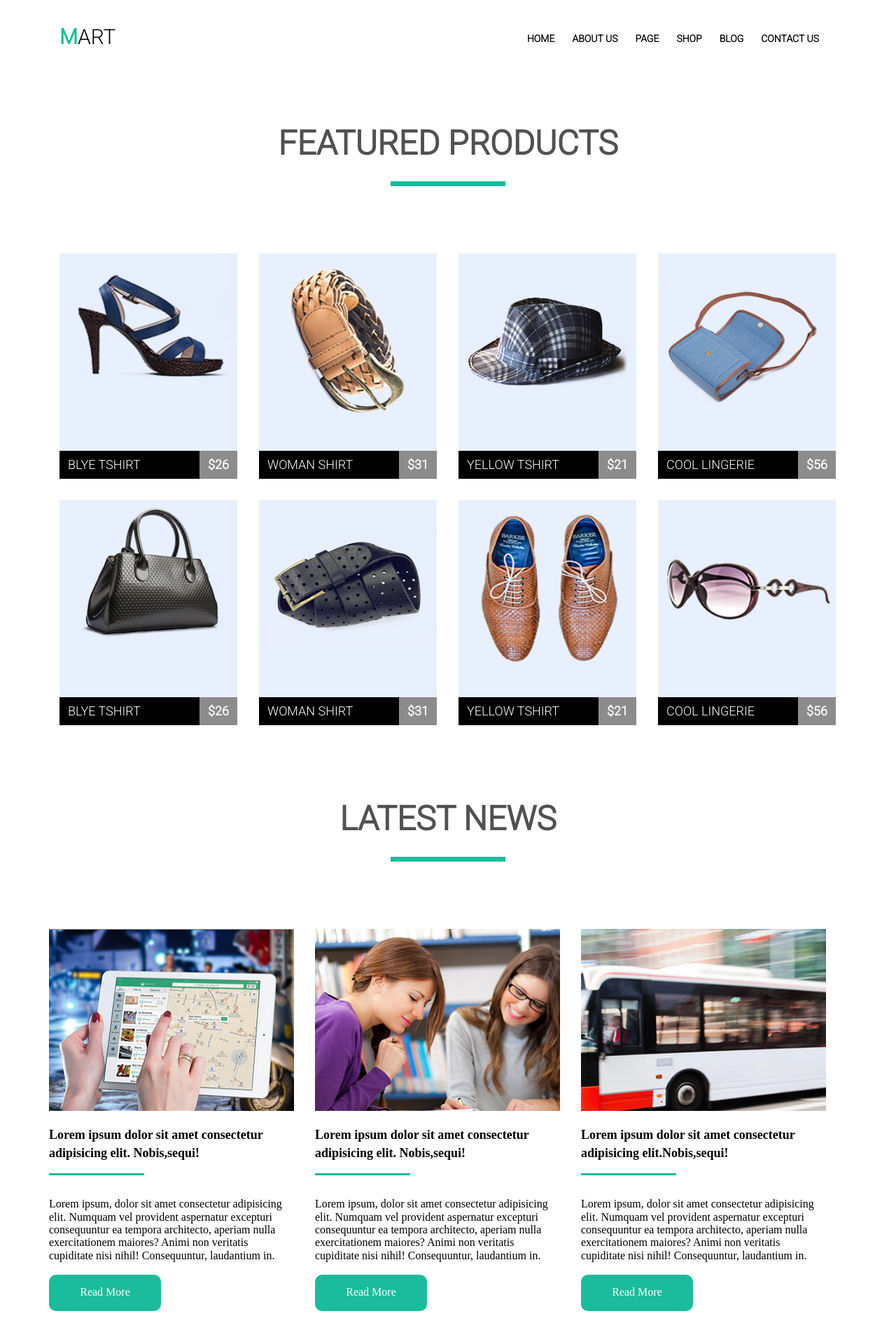
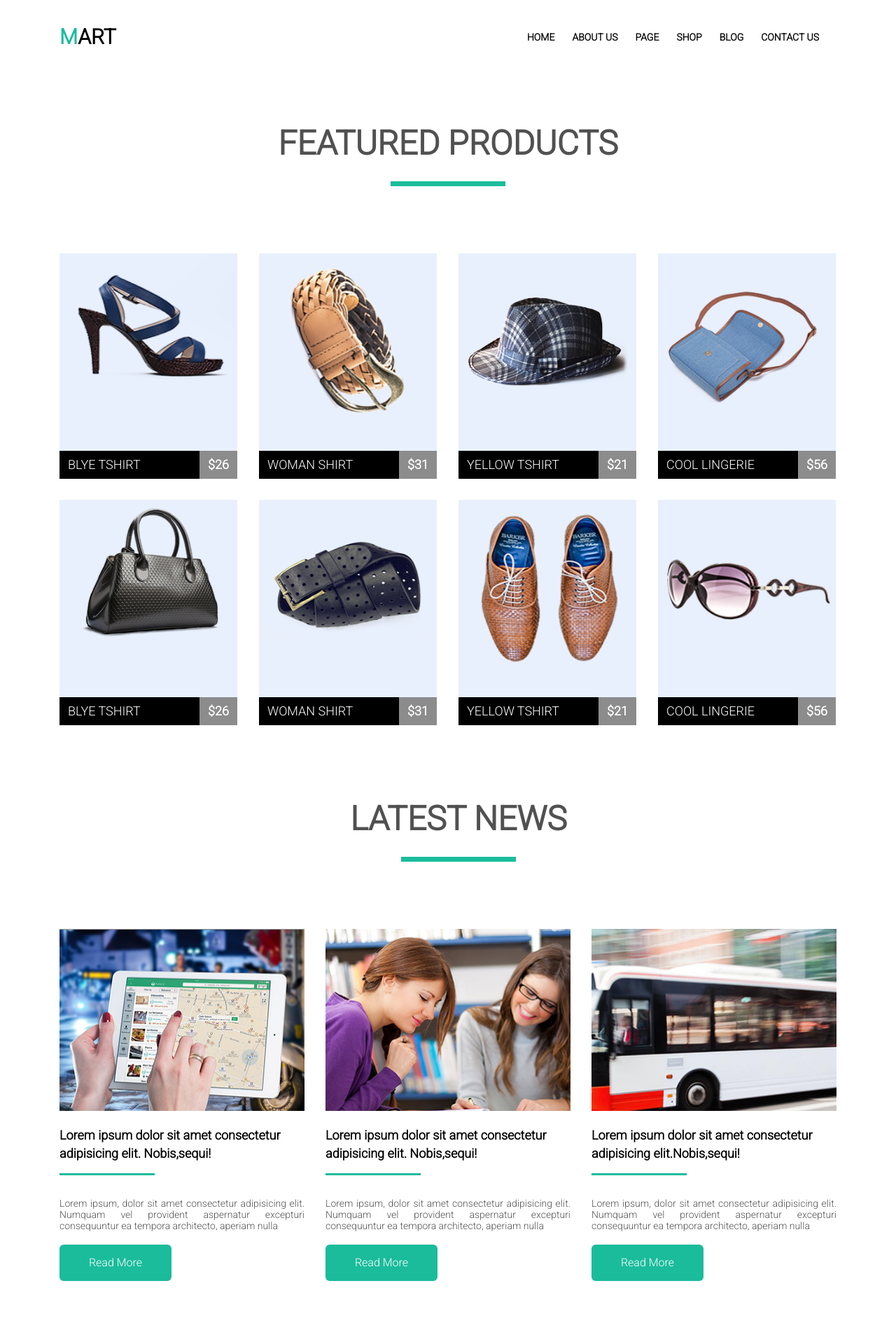
Before and after one commit to BoykoDV/goit-fe-course, a plain HTML site: page html-css/module-04/index.html in a window 1280 px wide. Shown: the whole page at 70% size. After the commit the page ends 1860 px from the top, so only its background shows below. Drawn offline with Linux system fonts and the light colour scheme.

Commit message:
module-04(fixed-bugs-2)3

```diff
--- a/html-css/module-04/css/styles.css
+++ b/html-css/module-04/css/styles.css
@@ -26,6 +26,11 @@ padding: 0px;}
 .page-header {
     padding-top: 36px;
 }
+.logo {
+    margin: 0px;
+    padding: 0px;
+    float: left;
+}
 .logo-link {
     float: left;
     display: block;
@@ -40,13 +45,17 @@ padding: 0px;}
     font-family: 'Roboto', sans-serif;
     font-weight: bold;
 }
-.page-nav {
+.logo-link:hover,
+.logo-link:focus {
+    color: rgb(26, 188, 156);
+    outline: none;
+}
+
+.site-navigation {
     float: right;
-    margin-top: 14px;
-}
-.site-navigation {
     margin: 0px;
     padding: 0px;
+    padding-top: 12px;
 }
 .nav-link {
     display: block;
@@ -58,8 +67,10 @@ padding: 0px;}
     line-height: 0.786;
     font-weight: bold;
 }
-.nav-link:hover {
+.nav-link:hover,
+.nav-link:focus {
     color: rgb(26, 188, 156);
+    outline: none;
 }
 .item {
     float: left;
@@ -145,13 +156,19 @@ padding: 0px;}
 .item-products:hover .price {
     background-color: #7fd9c7;
 }
+/* .item-products:focus .name-product{
+    background-color: #1abc9c;
+}
+.item-products:focus .price {
+    background-color: #7fd9c7;
+} */
 
 /* 2 section-news */
 .section-news {
     margin: 0 auto;
     padding: 0px;
     padding-top: 106px;
-    margin-bottom: 30px;
+    padding-bottom: 30px;
 }
 .news {
     list-style: none;
@@ -161,6 +178,7 @@ padding: 0px;}
 .article-wrapper {
     float: left;
     margin-right: 30px;
+    width: 350px;
 }
 .article-wrapper:last-child {
     margin-right: 0px;
@@ -169,10 +187,15 @@ padding: 0px;}
     margin: 0px;
     padding: 0px;
 }
+.img-news {
+    margin-bottom: 18px;
+}
 .art-title {
-    width: 350px;
+    margin: 0;
+    padding: 0;
+    margin-bottom: 32px;
     font-size: 18px;
-    font-family: "OpenSans";
+    font-family: "Roboto";
     color: rgb(0, 0, 0);
     line-height: 1.444;
 }
@@ -183,13 +206,15 @@ padding: 0px;}
     margin: 0;
     content: "";
     border-bottom: 3px solid rgb(26, 188, 156);
-    margin-bottom: 32px;
 }
 .art-text {
     margin: 0px;
     padding: 0px;
-    width: 350px;
     margin-bottom: 18px;
+    font-size: 14px;
+    font-family: "Roboto";
+    color: rgb(85, 82, 82);
+    text-align: justify;
 }
 /* button */
 .news-button {
@@ -199,10 +224,19 @@ padding: 0px;}
     text-decoration: none;
     background-color: rgb(26, 188, 156);
     font-size: 16px;
-    font-family: "OpenSans";
+    font-family: "Roboto";
     color: rgb(255, 255, 255);
     text-align: center;
-    border-radius: 10px;
+    border-radius: 6px;
     text-transform: capitalize;
-    padding-top: 16px;
+    line-height: 52px; /* padding: 16px 0; */
 }
+.news-button:hover,
+.news-button:focus {
+    color:  rgb(26, 188, 156);
+    font-weight: bold;
+    /* text-transform: uppercase; */
+    background-color:rgb(255, 255, 255);
+    border: 4px solid rgb(26, 188, 156);
+    outline: none;
+}
--- a/html-css/module-04/index.html
+++ b/html-css/module-04/index.html
@@ -10,9 +10,9 @@
     <title>module-04</title>
   </head>
   <body>
-    <header class="wrapper page-header clearfix">
-      <a href="#" target="_blank" class="logo-link">mart</a>
-      <nav class="page-nav">
+    <header class="wrapper page-header">
+      <nav class="page-nav clearfix">
+        <h1 class="logo clearfix"><a href="#" target="_blank" class="logo-link">mart</a></h1>
         <ul class="site-navigation clearfix">
           <li class="item">
             <a href="#" target="_blank" class="nav-link" rel="noopener noreferrer">home</a>
@@ -97,50 +97,47 @@
           </li>
         </ul>
       </section>
-    </main>
       <section class="section-news wrapper clearfix">
         <h2 class="section-title">latest news</h2>
         <ul class="news clearfix">
            <li class="article-wrapper">
               <article class="article-item">
-                <img src="img/news/slide-1.png" width="350" height="260" alt="планшет с картой"/>
+                <img src="img/news/slide-1.png" class="img-news" width="350" height="260" alt="планшет с картой"/>
                 <h3 class="art-title">Lorem ipsum dolor sit amet consectetur adipisicing elit. Nobis,sequi!</h3>
                 <p class="art-text">
                     Lorem ipsum, dolor sit amet consectetur adipisicing elit. Numquam
                     vel provident aspernatur excepturi consequuntur ea tempora
-                  architecto, aperiam nulla exercitationem maiores? Animi non
-                  veritatis cupiditate nisi nihil! Consequuntur, laudantium in.
+                    architecto, aperiam nulla
                   </p>
                 <a href="#" target="_blank" class="news-button">read more</a>
             </article>
             </li>
             <li class="article-wrapper">
               <article class="article-item">
-                <img src="img/news/slide-2.png" width="350" height="260" alt="девушки в библиотеке"/>
+                <img src="img/news/slide-2.png" class="img-news" width="350" height="260" alt="девушки в библиотеке"/>
                 <h3 class="art-title">Lorem ipsum dolor sit amet consectetur adipisicing elit. Nobis,sequi!</h3>
                 <p class="art-text">
                   Lorem ipsum, dolor sit amet consectetur adipisicing elit. Numquam
                   vel provident aspernatur excepturi consequuntur ea tempora
-                  architecto, aperiam nulla exercitationem maiores? Animi non
-                  veritatis cupiditate nisi nihil! Consequuntur, laudantium in.
+                  architecto, aperiam nulla
                 </p>
                 <a href="#" target="_blank" class="news-button">read more</a>
               </article>
             </li>
             <li class="article-wrapper">
               <article class="article-item">
-                <img src="img/news/slide-3.png" width="350" height="260" alt="едущий автобус"/>
+                <img src="img/news/slide-3.png" class="img-news" width="350" height="260" alt="едущий автобус"/>
                 <h3 class="art-title">Lorem ipsum dolor sit amet consectetur adipisicing elit.Nobis,sequi!</h3>
                 <p class="art-text">
                     Lorem ipsum, dolor sit amet consectetur adipisicing elit. Numquam
                     vel provident aspernatur excepturi consequuntur ea tempora
-                  architecto, aperiam nulla exercitationem maiores? Animi non
-                  veritatis cupiditate nisi nihil! Consequuntur, laudantium in.
+                    architecto, aperiam nulla
                   </p>
                 <a href="#" target="_blank" class="news-button">read more</a>
               </article>
              </li>
          </ul>
       </section>
+    </main>
   </body>
 </html>
```
Lines whose indentation alone changed are shown as unchanged.
